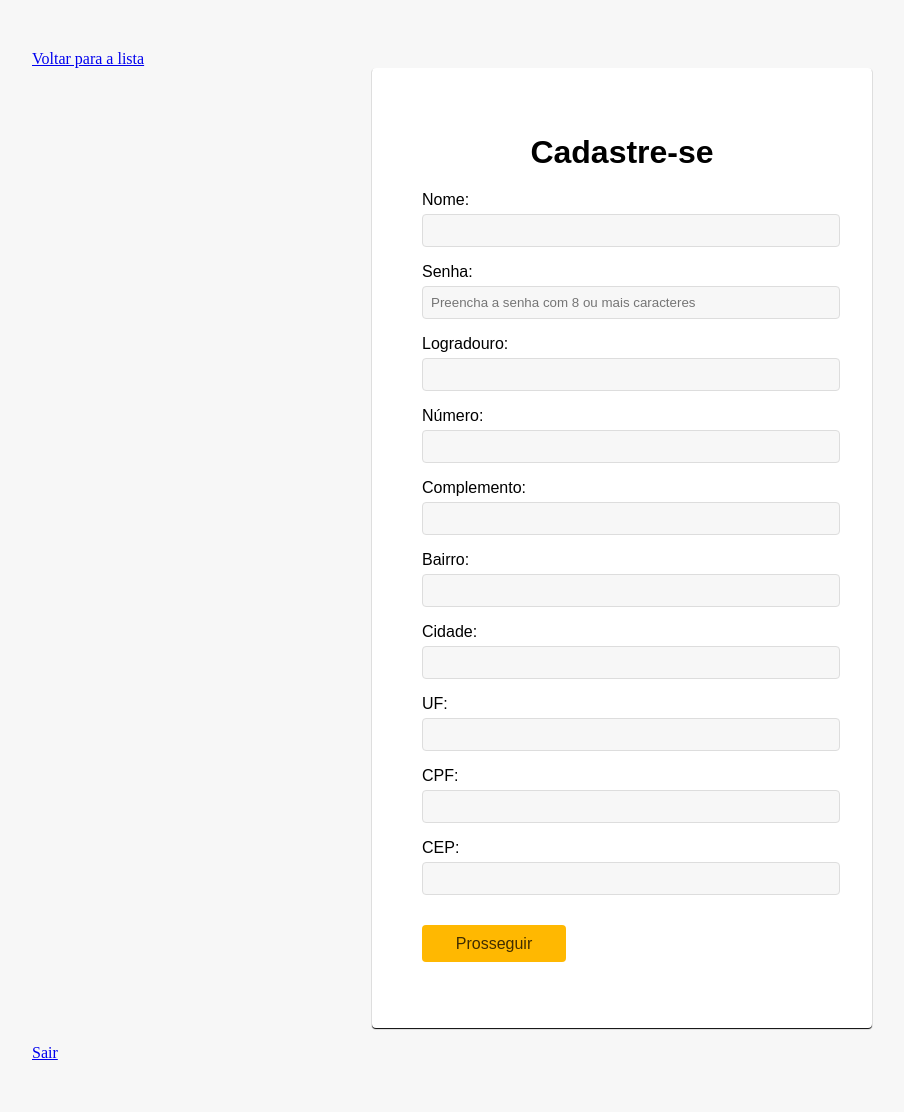
After one commit to HerbertDeveloper/projetointegrador, a PHP site: page /cadastro.php in a window 1280 px wide. The commit adds this page. Shown: the whole page, without its empty margins (18-922 px from the left). Run offline with PHP 8.4, Linux system fonts and the light colour scheme.

Commit message:
Add files via upload

```diff
--- /dev/null
+++ b/animation/cadastro.php
@@ -0,0 +1,134 @@
+<?php
+
+
+function limpar_texto($str){
+    return preg_replace("/[^0-9]/", "", $str);
+}
+
+if(count($_POST) > 0) {
+
+    include('conexao.php');
+
+    $erro = false;
+    $nome = $_POST['nome'];
+    $senha = $_POST['senha'];
+    $logradouro = $_POST['logradouro'];
+    $numero = $_POST['numero'];
+    $complemento = $_POST['complemento'];
+    $bairro = $_POST['bairro'];
+    $cidade = $_POST['cidade'];
+    $uf = $_POST['uf'];
+    $cpf = $_POST['cpf'];
+    $cep = $_POST['cep'];
+
+    if(empty($nome)) {
+        $erro = "Preencha o nome";
+    } else
+    if(empty($senha) || strlen($senha)<=8){
+        $erro = "Preencha a senha";
+    } else
+    if(empty($logradouro)) {
+        $erro = "Preencha o logradouro";
+    } else
+    if(empty($numero) || is_numeric($numero)<2) {
+        $erro = "Preencha o número";
+    } else
+    if(empty($bairro)) {
+        $erro = "Preencha o bairro";
+    } else
+    if(empty($cidade)) {
+        $erro = "Preencha a cidade";
+    } else
+    if(empty($uf) || strlen($uf)!=2) {
+        $erro = "Preencha o UF";
+    } else
+    if(!empty($cpf) || strlen($cpf)>10){
+      $p1 = substr($_POST['cpf'],0,3);
+      $p2 = substr($_POST['cpf'],3,3);
+      $p3 = substr($_POST['cpf'],6,3);
+      $p4 = substr($_POST['cpf'],9);
+      $cpf = "$p1.$p2.$p3-$p4";
+    } else
+    if(empty($cpf)) {
+        $erro = "Preencha o CPF";
+    } else
+    if(empty($cep) && strlen($cep)!=8) {
+        $erro = "Preencha o CEP";
+    }
+
+    if($erro) {
+        echo "<p><b>ERRO: $erro</b></p>";
+    } else {
+        $sql_code = "INSERT INTO usuario (nome, senha, logradouro, numero, complemento, bairro, cidade, uf, cpf, cep)
+        VALUES ('$nome', '$senha', '$logradouro','$numero','$complemento','$bairro','$cidade','$uf','$cpf','$cep')";
+        $deu_certo = $mysqli->query($sql_code) or die($mysqli->error);
+        if($deu_certo) {
+            echo "<p><b>Cadastrado com sucesso!!!</b></p>";
+            unset($_POST); //limpa o conteúdo do $_POST
+        }
+    }
+
+}
+
+
+?>
+<!DOCTYPE html>
+<html lang="en">
+<head>
+    <meta charset="UTF-8">
+    <meta name="viewport" content="width=device-width, initial-scale=1.0">
+    <link rel="stylesheet" type="text/css" href="login.css">
+    <title>Cadastrar Cliente</title>
+</head>
+<body>
+    <a href="index.php">Voltar para a lista</a>
+    <form class="animar" method="post" action="" id="modal">
+        <p>
+            <h1>Cadastre-se</h1>
+            <label>Nome:</label>
+            <input value="<?php if(isset($_POST['nome'])) echo $_POST['nome']; ?>" name="nome" type="text">
+        </p>
+        <p>
+            <label>Senha:</label>
+            <input value="<?php if(isset($_POST['senha'])) echo $_POST['senha']; ?>"placeholder="Preencha a senha com 8 ou mais caracteres" name="senha" type="password">
+        </p>
+        <p>
+            <label>Logradouro:</label>
+            <input value="<?php if(isset($_POST['logradouro'])) echo $_POST['logradouro']; ?>"name="logradouro" type="text">
+        </p>
+
+        <p>
+            <label>Número:</label>
+            <input value="<?php if(isset($_POST['numero'])) echo $_POST['numero']; ?>"  name="numero" type="text">
+        </p>
+        <p>
+            <label>Complemento:</label>
+            <input value="<?php if(isset($_POST['complemento'])) echo $_POST['complemento']; ?>"  name="complemento" type="text">
+        </p>
+        <p>
+            <label>Bairro:</label>
+            <input value="<?php if(isset($_POST['bairro'])) echo $_POST['bairro']; ?>"  name="bairro" type="text">
+        </p>
+        <p>
+            <label>Cidade:</label>
+            <input value="<?php if(isset($_POST['cidade'])) echo $_POST['cidade']; ?>"  name="cidade" type="text">
+        </p>
+        <p>
+            <label>UF:</label>
+            <input value="<?php if(isset($_POST['uf'])) echo $_POST['uf']; ?>"  name="uf" type="text">
+        </p>
+        <p>
+            <label>CPF:</label>
+            <input value="<?php if(isset($_POST['cpf'])) echo $_POST['cpf']; ?>"  name="cpf" type="text">
+        </p>
+        <p>
+            <label>CEP:</label>
+            <input value="<?php if(isset($_POST['cep'])) echo $_POST['cep']; ?>"  name="cep" type="text">
+        </p>
+        <p>
+        <button type="submit" class="log" id="logar">Prosseguir</button>
+        </p>
+    </form>
+    <p class="formulario"><a href="logout.php">Sair</a>
+</body>
+</html>
--- a/animation/conexao.php
+++ b/animation/conexao.php
@@ -3,7 +3,7 @@
 $host = "localhost";
 $user = "root";
 $pass = "";
-$bd = "senhas";
+$bd = "compostagem";
 
 $mysqli = new mysqli($host, $user, $pass, $bd);
 
--- a/animation/login.css
+++ b/animation/login.css
@@ -44,10 +44,12 @@ body{
     text-decoration: none;
     color: #402d00;
 
+
   }
 
 button:hover{
     filter: brightness(.8);
+
 }
 #logar{
    font-size: 50px;
--- a/animation/login.php
+++ b/animation/login.php
@@ -5,7 +5,7 @@ if (isset($_POST['email'])) {
     $email = $_POST['email'];
     $senha = $_POST['senha'];
 
-    $sql_code = "SELECT * FROM senhas WHERE email = '$email' LIMIT 1";
+    $sql_code = "SELECT * FROM login WHERE nome = '$email' LIMIT 1";
     // LIMIT 1 só permite rodar uma vez
     $sql_exec = $mysqli->query($sql_code) or die($mysqli->error);
 
@@ -44,7 +44,7 @@ if (isset($_POST['email'])) {
     <form action="" method="post" id="modal" class="animar">
 
         <h1>Login</h1>
-        <label>E-mail</label>
+        <label>Email:</label>
         <input type="text" name="email">
         <label>Senha</label>
         <input type="text" name="senha">
```
Also changed, not shown: animation/funcionarios.php (added, +90 -0 lines).
